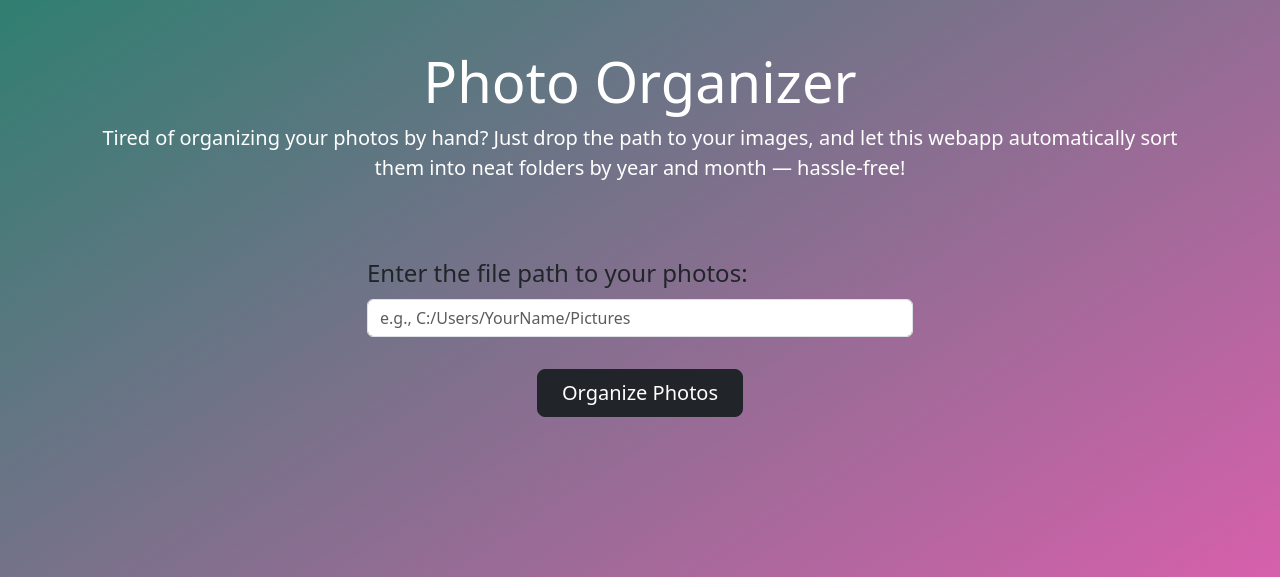
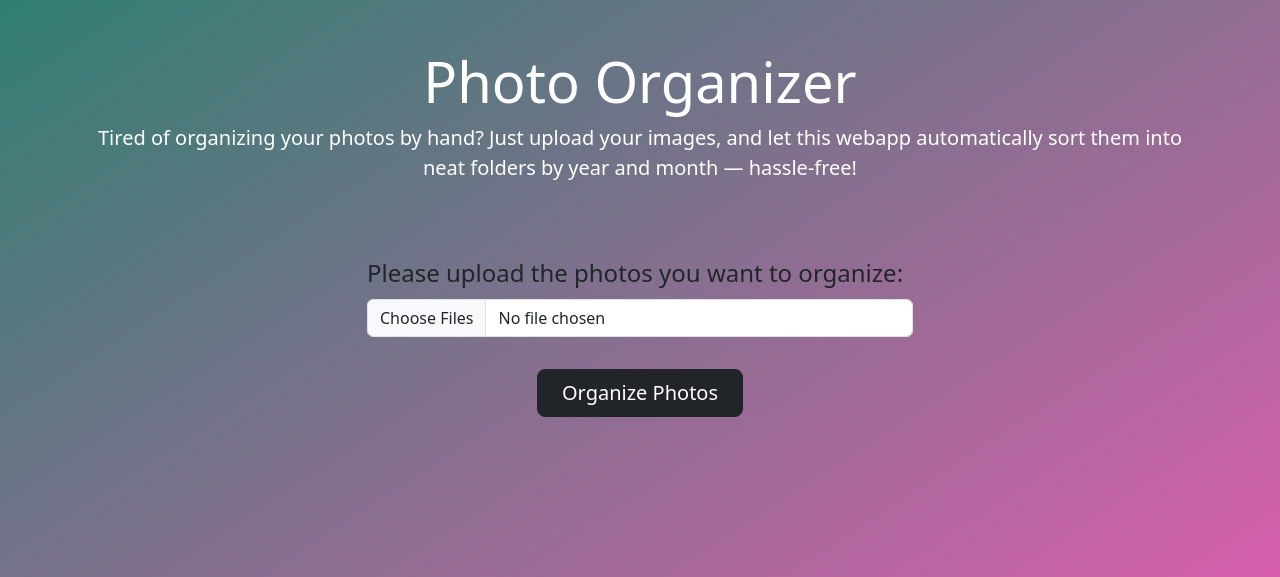
Before and after one commit to SBerenji/PhotoOrganizer, a FastAPI app: page / in a window 1280 px wide. Shown: the top 577 px of the page. Run offline with FastAPI, Linux system fonts and the light colour scheme.

Commit message:
chanegd the home page to enable file uploading

```diff
--- a/templates/index.html
+++ b/templates/index.html
@@ -15,7 +15,7 @@
     <div class="container py-5">
         <header class="text-white text-center">
             <h1 class="display-4">Photo Organizer</h1>
-            <p class="lead mb-5">Tired of organizing your photos by hand? Just drop the path to your images, and let this webapp automatically sort them into neat folders by year and month — hassle-free!</p>
+            <p class="lead mb-5">Tired of organizing your photos by hand? Just upload your images, and let this webapp automatically sort them into neat folders by year and month — hassle-free!</p>
         </header>
 
         <div class="row py-4">
@@ -23,8 +23,8 @@
                 <!-- File path input form -->
                 <form id="photoOrganizerForm" action="/organize-photos" method="post">
                     <div class="mb-3">
-                        <label for="filePath" class="form-label fs-4">Enter the file path to your photos:</label>
-                        <input type="text" class="form-control" id="filePath" name="filePath" placeholder="e.g., C:/Users/YourName/Pictures" required>
+                        <label for="filePath" class="form-label fs-4">Please upload the photos you want to organize:</label>
+                        <input type="file" class="form-control" id="photoFiles" name="photoFiles" multiple required >
                     </div>
 
                     <!-- Submit button styled with Bootstrap -->
```
